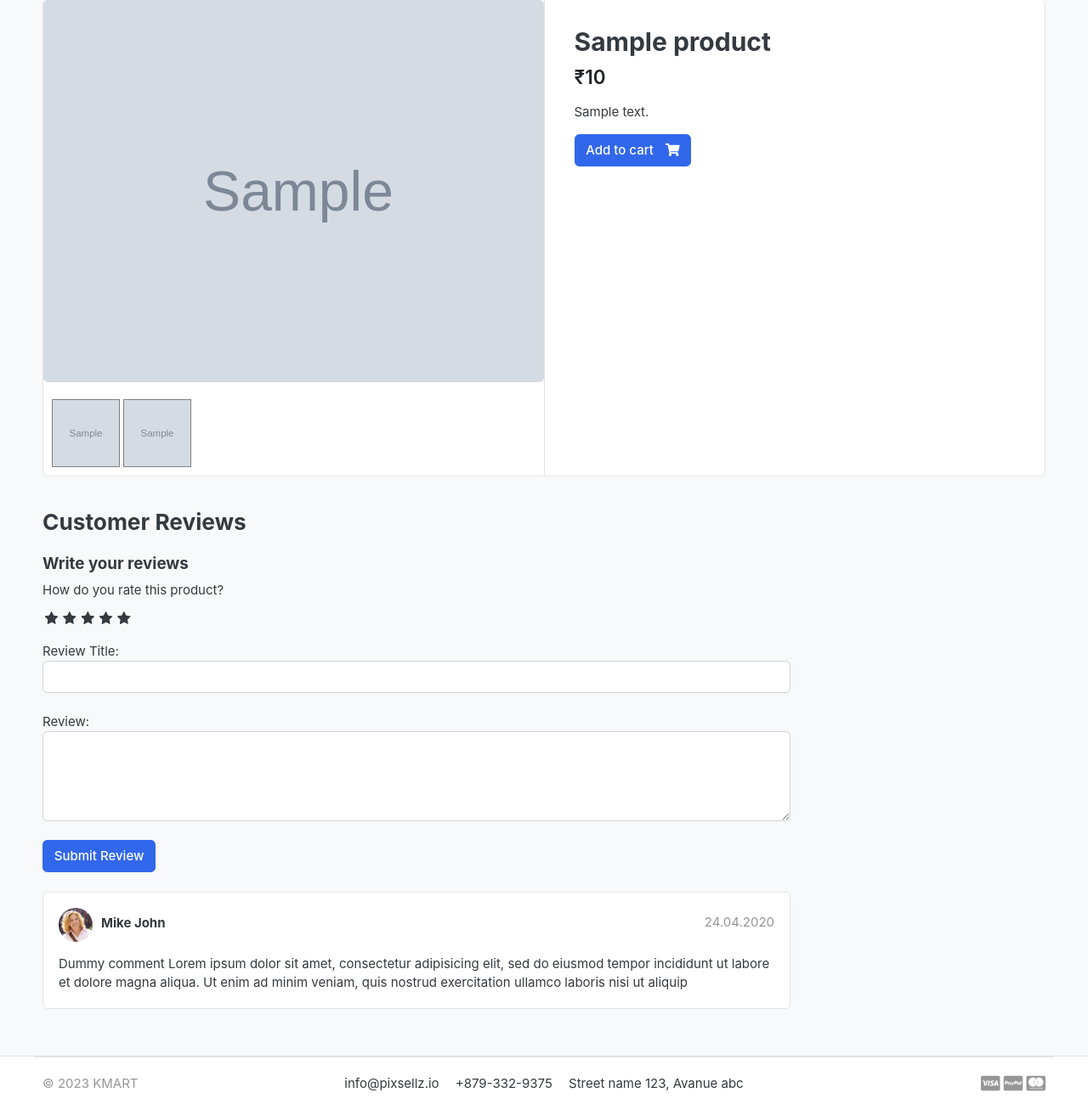
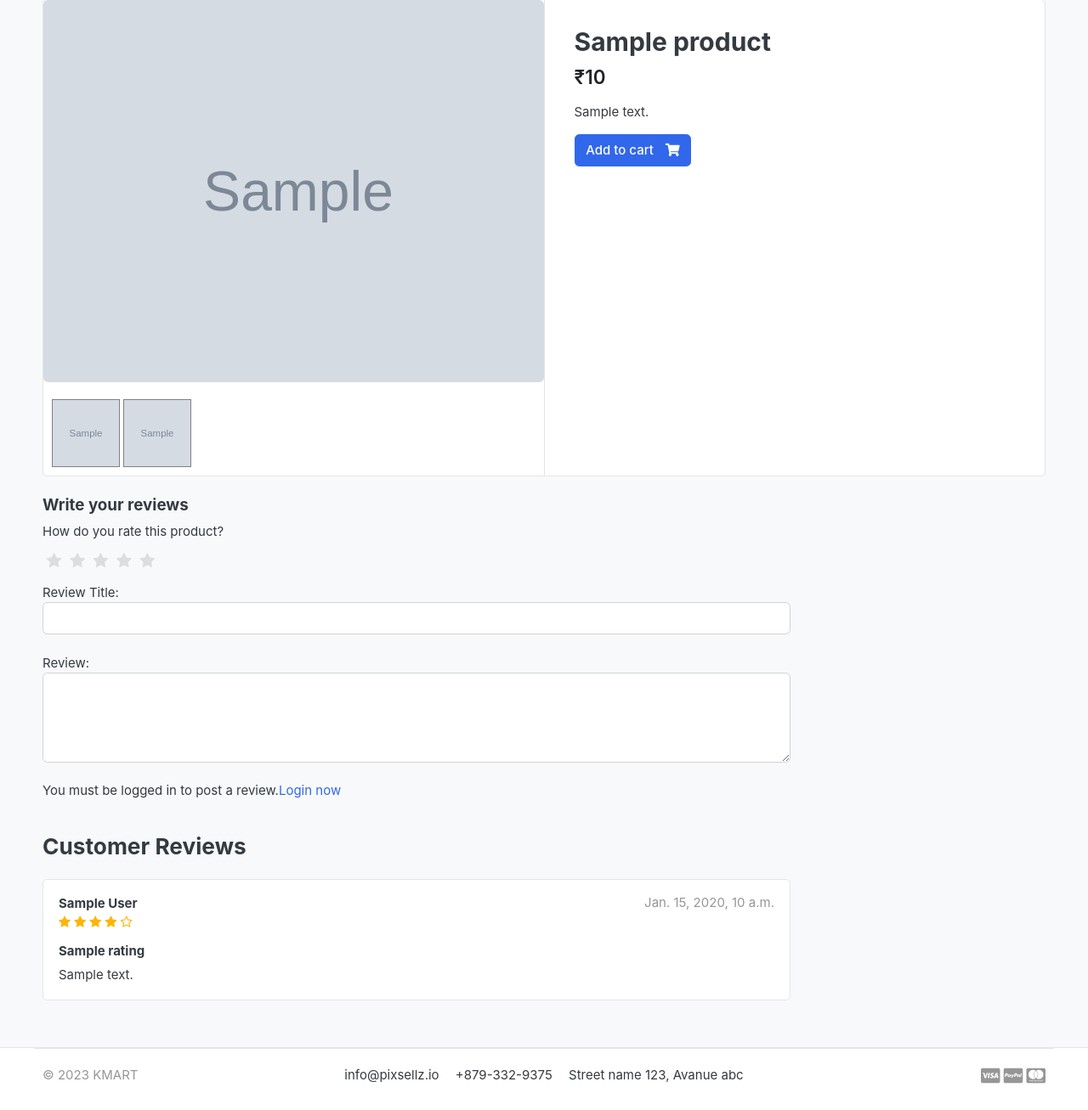
Before and after one commit to KEERTHIVAASA/Titan_clone, a Django app: a page that uses Templates/base.html in a window 1280 px wide. Shown: the part 159-1466 px from the top of the page at 85% size. After the commit the page ends 1435 px from the top, so only its background shows below. Run offline with Django 4.2, Linux system fonts and the light colour scheme; tables that the repository leaves empty hold one stand-in row (values such as "Sample post"); grey boxes marked "Sample" are stand-in pictures; some libraries are stand-ins or nearby versions; some web fonts are replaced.

Commit message:
reviews and star added

```diff
--- a/KMART/static/css/custom.css
+++ b/KMART/static/css/custom.css
@@ -1,43 +1,69 @@
 
-.rate > input{
+.rate {
+    border: none;
+    float: left;
+  }
+
+.rate {
+    margin: 0;
+    padding: 0;
+  }
+
+.rate input {
     display: none;
   }
 
-.rate{
-    display: inline-block;;
-    border: 0;
-
+.rate label:before {
+    margin: 5px;
+    font-size: 1.25em;
+    font-family: FontAwesome;
+    display: inline-block;
+    content: "\f005";
   }
 
-.rate > label{
-    float: right;
-
+.rate .half:before {
+    content: "\f089";
+    position: absolute;
   }
 
-/* showing the stars */
-.rate > label:before{
-    display: inline-block;
-    font-size: 1.1rem;
-    font-family: FontAwesome;
-    content: "\f005";
-    margin: 0;
-    padding: 0.3rem .2rem;
-    cursor: pointer;
+.rate label {
+    color: #ddd;
+    float: right;
   }
 
-/* Half star */
+.rate input:checked~label,
 
-.rate .half:before{
-    content: "\f089";
-    position: absolute;
-    padding-right: 0;
+  /* show gold star when clicked */
+
+.rate:not(:checked) label:hover,
+
+  /* hover current star */
+
+.rate:not(:checked) label:hover~label {
+    color: #FFD700;
   }
 
-/* click and hover */
 
-input  :checked ~ label,label:hover ~ label{
+  /* hover previous stars in list */
+
+.rate input:checked+label:hover,
+
+  /* hover current star when changing rating */
+
+.rate input:checked~label:hover,
+.rate label:hover~input:checked~label,
+
+.rating-star i{
+    color: #ffb503 !important;
+}
+
+  /* lighten current selection */
+
+.rate input:checked~label:hover~label {
     color: #ffb503;
 }
+
+
 
 
 
--- a/Templates/base.html
+++ b/Templates/base.html
@@ -25,7 +25,7 @@
 <link href="{% static 'css/ui.css'%}" rel="stylesheet"  />
 <link href="{% static 'css/responsive.css'%}" rel="stylesheet" media="only screen and (max-width: 1200px)" />
 <link href="{% static 'css/custom.css'%}" rel="stylesheet"  />
-<link rel="stylesheet" href="https://cdnjs.cloudflare.com/ajax/libs/font-awesome/4.7.0/css/font-awesome.min.css">
+<link rel="stylesheet" href="https://cdnjs.cloudflare.com/ajax/libs/font-awesome/4.7.0/css/font-awesome.min.css" />
 <!-- custom javascript -->
 <script src="{% static 'js/script.js'%}" type="text/javascript"></script>
 
--- a/Templates/store/product_detail.html
+++ b/Templates/store/product_detail.html
@@ -59,12 +59,9 @@
     <div class="row">
         <div class="col-md-9">
 
-        <header class="section-heading">
-            <h3>Customer Reviews </h3>
 
-        </header>
 
-        <form action="" method="POST">
+        <form action="{% url 'submit_review' single_product.id %}" method="POST">
             {% csrf_token %}
             <h5>Write your reviews</h5>
             <div>
@@ -85,36 +82,56 @@
 
                 </div>
                 <br>
+                <br>
 
                 Review Title:
-                <input type="text" class="form-control"  id="retit"name="subject">
+                <input type="text" class="form-control" name="subject">
                 <br>
                 Review:
                 <textarea name="review" rows="4" class="form-control"></textarea>
                 <br>
+                {% if user.is_authenticated %}
                 <input type="submit" value="Submit Review" class="btn btn-primary">
+                {% else %}
+                <p>You must be logged in to post a review.<span><a href="{% url 'login' %}">Login now</a></span></p>
+                {% endif %}
             </div>
+{% include 'includes/alerts.html' %}
 
         </form>
     <br>
+    <header class="section-heading">
+        <h3>Customer Reviews </h3>
 
+    </header>
+
+    {% for review in reviews %}
         <article class="box mb-3">
             <div class="icontext w-100">
-                <img src="{% static './images/avatars/avatar1.jpg'%}" class="img-xs icon rounded-circle">
+
                 <div class="text">
-                    <span class="date text-muted float-md-right">24.04.2020 </span>
-                    <h6 class="mb-1">Mike John </h6>
+                    <span class="date text-muted float-md-right">{{review.updated_at}}</span>
+                    <h6 class="mb-1">{{review.user.full_name}}</h6>
+                    <div class="rating-star">
+                        <span>
+                            <i class="fa fa-star{% if review.rating == 0.5 %}-half-o{% elif review.rating < 1 %}-o {% endif %}" aria-hidden="true"></i>
+                            <i class="fa fa-star{% if review.rating == 1.5 %}-half-o{% elif review.rating < 2 %}-o {% endif %}" aria-hidden="true"></i>
+                            <i class="fa fa-star{% if review.rating == 2.5 %}-half-o{% elif review.rating < 3 %}-o {% endif %}" aria-hidden="true"></i>
+                            <i class="fa fa-star{% if review.rating == 3.5 %}-half-o{% elif review.rating < 4 %}-o {% endif %}" aria-hidden="true"></i>
+                            <i class="fa fa-star{% if review.rating == 4.5 %}-half-o{% elif review.rating < 5 %}-o {% endif %}" aria-hidden="true"></i>
 
+                        </span>
+                    </div>
                 </div>
             </div> <!-- icontext.// -->
             <div class="mt-3">
+                <h6>{{review.subject}}</h6>
                 <p>
-                    Dummy comment Lorem ipsum dolor sit amet, consectetur adipisicing elit, sed do eiusmod
-                    tempor incididunt ut labore et dolore magna aliqua. Ut enim ad minim veniam,
-                    quis nostrud exercitation ullamco laboris nisi ut aliquip
+                   {{review.review}}
                 </p>
             </div>
         </article>
+    {% endfor %}
 
 
 
--- a/accounts/models.py
+++ b/accounts/models.py
@@ -57,6 +57,9 @@ class Accounts(AbstractBaseUser):
 
     object=MyAccountManager()
 
+    def full_name(self):
+        return f'{self.first_name} {self.last_name}'
+
     def __str__(self):
         return self.email
 
--- a/store/forms.py
+++ b/store/forms.py
@@ -1,6 +1,8 @@
 from django import forms
+from django.forms import ModelForm
 from .models import Review_rating
 
 class ReviewForm(forms.ModelForm):
-    model=Review_rating
-    fields=['subjects','review','rating']
+    class Meta:
+        model=Review_rating
+        fields=['subject','review','rating']
--- a/store/urls.py
+++ b/store/urls.py
@@ -6,4 +6,5 @@ urlpatterns=[
     path('category/<slug:category_slug>/',views.store,name='products_by_category'),
     path('category/<slug:category_slug>/<slug:product_slug>/',views.product_detail,name='product_detail'),
     path('search/',views.search,name='search'),
+    path('submit_review/<int:product_id>/',views.submit_review,name='submit_review'),
 ]
--- a/store/views.py
+++ b/store/views.py
@@ -1,11 +1,14 @@
-from django.shortcuts import render,get_object_or_404
-from .models import Product,Product_gallery
+from django.shortcuts import render,get_object_or_404,redirect
+from .models import Product,Product_gallery,Review_rating
 from category.models import Category
 from carts.models import Cart_item
 from carts.views import _cart_id
 from django.http import HttpResponse
 from django.core.paginator import EmptyPage,PageNotAnInteger,Paginator
 from django.db.models import Q
+from .forms import ReviewForm
+from django.contrib import messages
+
 
 def store(request,category_slug=None):
     categories = None
@@ -42,10 +45,15 @@ def product_detail(request,category_slug,product_slug):
         raise e
 
     product_gallery= Product_gallery.objects.filter(product_id=single_product.id)
+
+    #get reviews
+    reviews=Review_rating.objects.filter(product_id=single_product.id,status=True)
+
     context={
         'single_product' : single_product,
         'in_cart' : in_cart,
         'product_gallery' : product_gallery,
+        'reviews':reviews,
 
     }
 
@@ -63,3 +71,27 @@ def search(request):
             'product_count' :  product_count,
         }
     return render(request,'store/store.html',context)
+
+def submit_review(request,product_id):
+    url=request.META.get('HTTP_REFERER')
+    if request.method =='POST':
+        try:
+            reviews=Review_rating.objects.get(user__id=request.user.id, product__id=product_id)
+            form=ReviewForm(request.POST,instance=reviews)
+            form.save()
+            messages.success(request,'Thank you your Review has been updated.')
+            return redirect(url)
+
+        except Review_rating.DoesNotExist:
+            form=ReviewForm(request.POST)
+            if form.is_valid():
+                data=Review_rating()
+                data.subject=form.cleaned_data['subject']
+                data.rating=form.cleaned_data['rating']
+                data.review=form.cleaned_data['review']
+                data.ip=request.META.get('REMOTE_ADDR')
+                data.product_id=product_id
+                data.user_id=request.user.id
+                data.save()
+                messages.success(request,'Thank you your Review has been Submitted.')
+                return redirect(url)
```
Lines whose indentation alone changed are shown as unchanged.
